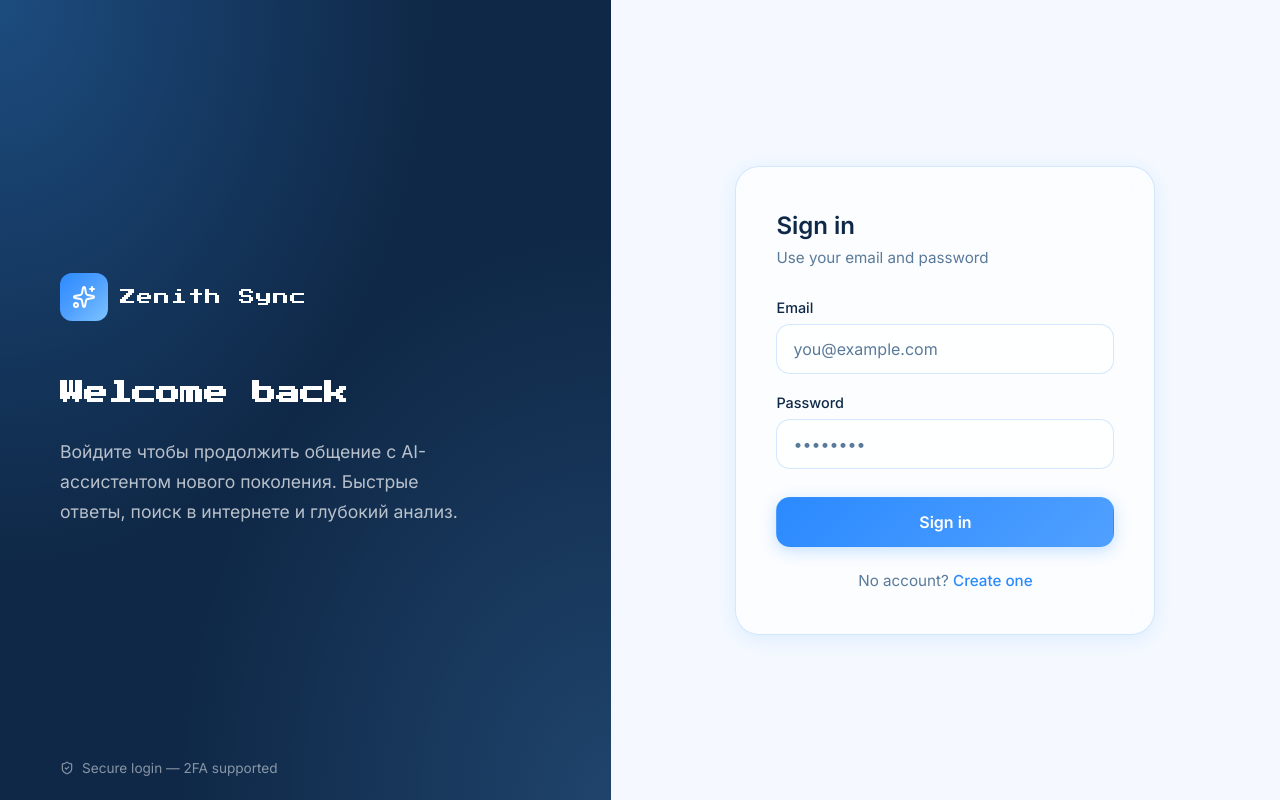
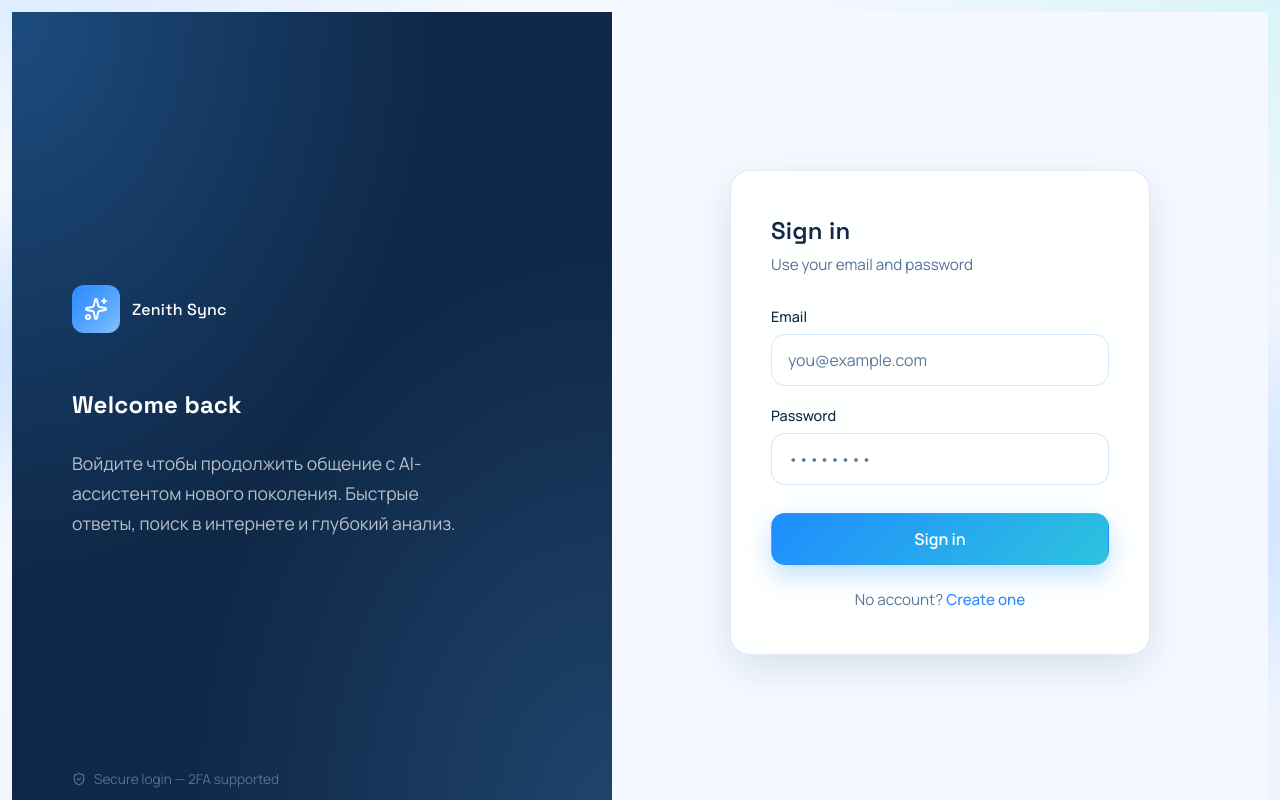
Before and after one commit to TeamsNova/dzensync, a Next.js app: page / in a window 1280 px wide. Built offline with nearby package versions, Linux system fonts and the light colour scheme.

Commit message:
Full UI overhaul: clean glass layout, spacing, typography

```diff
--- a/app/globals.css
+++ b/app/globals.css
@@ -1,4 +1,4 @@
-@import url('https://fonts.googleapis.com/css2?family=Inter:wght@400;500;600;700&display=swap');
+@import url('https://fonts.googleapis.com/css2?family=Manrope:wght@400;500;600;700;800&family=Space+Grotesk:wght@500;600;700&display=swap');
 @import url('https://fonts.googleapis.com/css2?family=Press+Start+2P&display=swap');
 
 * {
@@ -3287,3 +3287,339 @@ body::after {
     border-radius: 14px;
   }
 }
+
+/* ==================== ZENITH CLEAN REDESIGN 2026 ==================== */
+:root {
+  --ux-bg-a: #f6f9ff;
+  --ux-bg-b: #eef4ff;
+  --ux-panel: rgba(255, 255, 255, 0.8);
+  --ux-panel-strong: rgba(255, 255, 255, 0.92);
+  --ux-border: rgba(38, 110, 202, 0.14);
+  --ux-shadow: 0 14px 38px rgba(18, 56, 112, 0.12);
+  --ux-text: #12294a;
+  --ux-muted: #547196;
+  --ux-accent: #1f8cff;
+  --ux-accent-2: #2dc3de;
+}
+
+[data-theme="dark"] {
+  --ux-bg-a: #070d17;
+  --ux-bg-b: #0b1320;
+  --ux-panel: rgba(15, 24, 39, 0.72);
+  --ux-panel-strong: rgba(16, 27, 44, 0.88);
+  --ux-border: rgba(90, 151, 255, 0.22);
+  --ux-shadow: 0 18px 44px rgba(0, 0, 0, 0.38);
+  --ux-text: #e8f1ff;
+  --ux-muted: #93a8c7;
+  --ux-accent: #3ea0ff;
+  --ux-accent-2: #4ad6d0;
+}
+
+body {
+  font-family: 'Manrope', sans-serif !important;
+  color: var(--ux-text) !important;
+  background:
+    radial-gradient(900px 500px at 0% -15%, rgba(72, 157, 255, 0.22), transparent 60%),
+    radial-gradient(760px 500px at 100% 0%, rgba(68, 227, 214, 0.14), transparent 60%),
+    linear-gradient(145deg, var(--ux-bg-a), var(--ux-bg-b)) !important;
+}
+
+.app {
+  background: transparent !important;
+  gap: 12px;
+  padding: 12px;
+  height: 100vh;
+}
+
+.sidebar {
+  width: 320px !important;
+  border-radius: 22px !important;
+  border: 1px solid var(--ux-border) !important;
+  background: var(--ux-panel) !important;
+  backdrop-filter: blur(14px) saturate(145%);
+  -webkit-backdrop-filter: blur(14px) saturate(145%);
+  box-shadow: var(--ux-shadow) !important;
+}
+
+.main {
+  border-radius: 22px;
+  overflow: hidden;
+  background: var(--ux-panel) !important;
+  border: 1px solid var(--ux-border);
+  box-shadow: var(--ux-shadow);
+}
+
+.topbar {
+  margin: 0 !important;
+  padding: 14px 18px !important;
+  min-height: 74px;
+  border-radius: 0 !important;
+  border-bottom: 1px solid var(--ux-border) !important;
+  background: var(--ux-panel-strong) !important;
+  backdrop-filter: blur(12px) saturate(150%);
+  -webkit-backdrop-filter: blur(12px) saturate(150%);
+}
+
+.sidebar-header {
+  padding: 16px 16px 8px !important;
+}
+
+.auth-logo-text,
+h1,
+h2,
+h3,
+h4,
+.model-name,
+.welcome h2 {
+  font-family: 'Space Grotesk', sans-serif !important;
+  letter-spacing: 0.2px;
+}
+
+.new-chat-btn,
+.clear-all-btn,
+.model-selector-btn,
+.mode-btn,
+.theme-toggle,
+.settings-btn,
+.send-btn,
+.attach-btn,
+.auth-submit,
+.premium-buy-btn,
+.premium-btn,
+.upgrade-btn {
+  border-radius: 14px !important;
+  border: 1px solid var(--ux-border) !important;
+  transition: transform 0.16s ease, box-shadow 0.18s ease, background 0.18s ease !important;
+}
+
+.new-chat-btn,
+.send-btn,
+.auth-submit,
+.premium-buy-btn,
+.premium-btn,
+.mode-btn.active {
+  background: linear-gradient(135deg, var(--ux-accent), var(--ux-accent-2)) !important;
+  color: #fff !important;
+  border-color: transparent !important;
+  box-shadow: 0 10px 24px rgba(29, 140, 255, 0.28);
+}
+
+.new-chat-btn:hover,
+.clear-all-btn:hover,
+.model-selector-btn:hover,
+.mode-btn:hover,
+.theme-toggle:hover,
+.settings-btn:hover,
+.send-btn:hover,
+.attach-btn:hover,
+.auth-submit:hover,
+.premium-buy-btn:hover,
+.premium-btn:hover,
+.upgrade-btn:hover {
+  transform: translateY(-1px);
+  box-shadow: 0 12px 26px rgba(25, 120, 230, 0.18);
+}
+
+.chat-list {
+  padding: 6px 10px 8px !important;
+}
+
+.chat-item {
+  border-radius: 12px !important;
+  border: 1px solid transparent;
+  margin-bottom: 4px;
+}
+
+.chat-item:hover {
+  background: color-mix(in srgb, var(--ux-accent) 12%, transparent) !important;
+  border-color: var(--ux-border);
+}
+
+.chat-item.active {
+  background: color-mix(in srgb, var(--ux-accent) 20%, transparent) !important;
+  border-color: color-mix(in srgb, var(--ux-accent) 46%, transparent) !important;
+}
+
+.chat-title,
+.settings-info,
+.model-option-desc,
+.limit-subtext,
+.auth-header p,
+.auth-footer {
+  color: var(--ux-muted) !important;
+}
+
+.chat-area {
+  background: transparent !important;
+  padding: 18px 22px 130px !important;
+}
+
+.messages {
+  gap: 14px !important;
+}
+
+.message-wrapper {
+  align-items: flex-end;
+}
+
+.message {
+  border-radius: 18px !important;
+  border: 1px solid var(--ux-border) !important;
+  box-shadow: 0 10px 24px rgba(20, 62, 124, 0.08);
+  backdrop-filter: blur(10px) saturate(130%);
+  -webkit-backdrop-filter: blur(10px) saturate(130%);
+  max-width: min(76ch, 88%);
+}
+
+.message.assistant {
+  background: var(--ux-panel-strong) !important;
+}
+
+.message.user {
+  background: linear-gradient(135deg, #2f9aff, #58c1ff) !important;
+  color: #fff !important;
+  border-color: rgba(255, 255, 255, 0.32) !important;
+}
+
+.message.user .message-text,
+.message.user .message-mode,
+.message.user .inline-code {
+  color: #fff !important;
+}
+
+.message-text {
+  line-height: 1.62 !important;
+  font-size: 15.5px;
+}
+
+.inline-code {
+  background: rgba(17, 47, 92, 0.08) !important;
+  border: 1px solid var(--ux-border);
+  border-radius: 8px;
+  padding: 1px 6px;
+}
+
+.code-block,
+.code-pre,
+.code-preview-content {
+  border-radius: 14px !important;
+}
+
+.welcome {
+  border-radius: 22px !important;
+  border: 1px solid var(--ux-border) !important;
+  background: var(--ux-panel-strong) !important;
+  box-shadow: var(--ux-shadow) !important;
+}
+
+.welcome-icon {
+  width: 74px !important;
+  height: 74px !important;
+  border-radius: 20px !important;
+  background: linear-gradient(135deg, var(--ux-accent), var(--ux-accent-2)) !important;
+  box-shadow: 0 16px 34px rgba(33, 132, 228, 0.28);
+}
+
+.mode-card,
+.mode-card.research,
+.mode-card.codex {
+  border-radius: 12px !important;
+  border: 1px solid var(--ux-border) !important;
+  background: var(--ux-panel) !important;
+}
+
+.input-area {
+  background: transparent !important;
+  padding: 10px 18px 18px !important;
+}
+
+.input-box {
+  border-radius: 18px !important;
+  border: 1px solid var(--ux-border) !important;
+  background: var(--ux-panel-strong) !important;
+  box-shadow: var(--ux-shadow) !important;
+}
+
+.input-box textarea,
+.input-box input {
+  border-radius: 12px !important;
+  border: 1px solid transparent !important;
+  background: transparent !important;
+  color: var(--ux-text) !important;
+}
+
+.input-box textarea:focus,
+.input-box input:focus {
+  background: color-mix(in srgb, var(--ux-panel) 88%, transparent) !important;
+  border-color: var(--ux-border) !important;
+  box-shadow: none !important;
+}
+
+.model-menu {
+  border-radius: 14px !important;
+  border: 1px solid var(--ux-border) !important;
+  background: var(--ux-panel-strong) !important;
+}
+
+.model-option {
+  border-radius: 10px !important;
+}
+
+.settings-modal,
+.premium-modal-new,
+.auth-box,
+.code-preview-panel,
+.artifact-card {
+  border-radius: 20px !important;
+  border: 1px solid var(--ux-border) !important;
+  background: var(--ux-panel-strong) !important;
+  box-shadow: var(--ux-shadow) !important;
+}
+
+.limit-icon,
+.premium-badge {
+  background: color-mix(in srgb, var(--ux-accent) 14%, transparent) !important;
+}
+
+.toast {
+  border-radius: 12px !important;
+  border: 1px solid var(--ux-border) !important;
+  background: var(--ux-panel-strong) !important;
+}
+
+@media (max-width: 980px) {
+  .app {
+    padding: 8px;
+    gap: 8px;
+  }
+
+  .sidebar,
+  .main,
+  .welcome,
+  .input-box,
+  .settings-modal,
+  .premium-modal-new {
+    border-radius: 16px !important;
+  }
+
+  .chat-area {
+    padding: 12px 12px 120px !important;
+  }
+
+  .message {
+    max-width: 94%;
+    border-radius: 14px !important;
+  }
+
+  .topbar {
+    min-height: 64px;
+    padding: 10px 12px !important;
+  }
+
+  .model-name {
+    max-width: 148px;
+    overflow: hidden;
+    text-overflow: ellipsis;
+    white-space: nowrap;
+  }
+}
```
